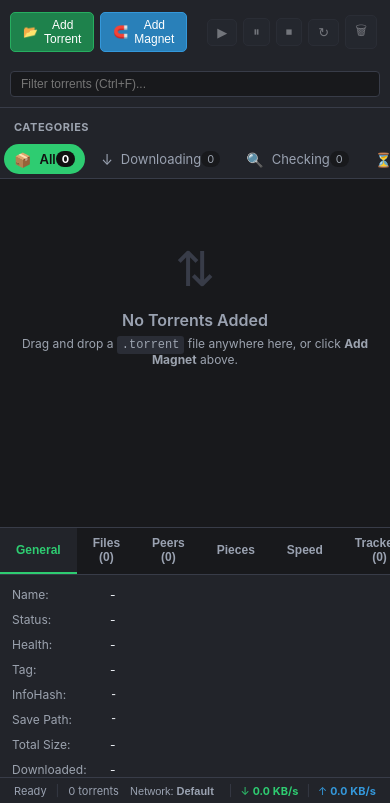
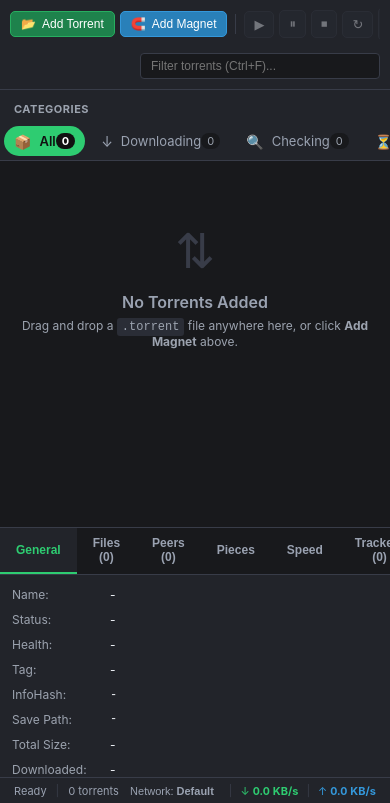
Before and after one commit to Kiran-Shetty/MicroTorrent, an Electron app: page public/index.html in a window 390 px wide. Shown: the part 41-844 px from the top of the page. Drawn offline with Linux system fonts and the light colour scheme; no server answers.

Commit message:
fix(ui): make toolbar and layout responsive across desktop and mobile viewports

```diff
--- a/public/style.css
+++ b/public/style.css
@@ -87,18 +87,20 @@ body {
 .toolbar {
   display: flex;
   align-items: center;
+  flex-wrap: wrap;
   background-color: var(--bg-secondary);
   border-bottom: 1px solid var(--border-color);
-  padding: 8px 14px;
-  gap: 10px;
-  height: 48px;
+  padding: 7px 14px;
+  gap: 8px 10px;
+  min-height: 48px;
 }
 
 .toolbar-brand {
   display: flex;
   align-items: center;
   gap: 8px;
-  margin-right: 12px;
+  margin-right: 6px;
+  flex-shrink: 0;
 }
 
 .logo-img {
@@ -119,14 +121,17 @@ body {
 .toolbar-actions {
   display: flex;
   align-items: center;
-  gap: 6px;
+  flex-wrap: wrap;
+  gap: 5px;
+  min-width: 0;
 }
 
 .divider {
   width: 1px;
   height: 20px;
   background-color: var(--border-color);
-  margin: 0 4px;
+  margin: 0 3px;
+  flex-shrink: 0;
 }
 
 /* Buttons */
@@ -137,9 +142,11 @@ body {
   background-color: var(--bg-tertiary);
   color: var(--text-primary);
   border: 1px solid var(--border-color);
-  padding: 5px 12px;
+  padding: 5px 10px;
   border-radius: 5px;
   font-size: 12px;
+  white-space: nowrap;
+  flex-shrink: 0;
   cursor: pointer;
   transition: background-color 0.15s ease, border-color 0.15s ease, color 0.15s ease, transform 0.1s ease-out;
 }
@@ -223,8 +230,9 @@ body {
 }
 
 .toolbar-search {
-  flex: 1;
-  max-width: 220px;
+  flex: 1 1 190px;
+  min-width: 180px;
+  max-width: 240px;
   margin-left: auto;
 }
 
@@ -263,12 +271,15 @@ body {
 .workspace {
   display: flex;
   flex: 1;
+  min-height: 0;
   overflow: hidden;
 }
 
 /* Sidebar */
 .sidebar {
   width: 190px;
+  flex-shrink: 0;
+  min-height: 0;
   background-color: var(--bg-secondary);
   border-right: 1px solid var(--border-color);
   display: flex;
@@ -346,6 +357,8 @@ body {
 /* Content Area */
 .content-area {
   flex: 1;
+  min-width: 0;
+  min-height: 0;
   display: flex;
   flex-direction: column;
   overflow: hidden;
@@ -354,7 +367,7 @@ body {
 
 .table-container {
   flex: 1;
-  overflow-y: auto;
+  overflow: auto;
   position: relative;
 }
 
@@ -1274,6 +1287,26 @@ th.sortable:hover {
 }
 
 
+/* Compact desktop & laptop toolbar wrapping */
+@media (max-width: 1380px) {
+  .toolbar-brand {
+    order: 1;
+  }
+
+  .toolbar-search {
+    order: 2;
+    flex: 0 1 240px;
+    min-width: 180px;
+  }
+
+  .toolbar-actions {
+    order: 3;
+    flex-basis: 100%;
+    width: 100%;
+    padding-top: 2px;
+  }
+}
+
 /* Mobile Responsiveness for Android & Small Displays */
 @media (max-width: 768px) {
   .toolbar {
@@ -1294,6 +1327,7 @@ th.sortable:hover {
 
   .toolbar-actions {
     order: 3;
+    flex-wrap: nowrap;
     width: 100%;
     overflow-x: auto;
     padding-bottom: 4px;
```
